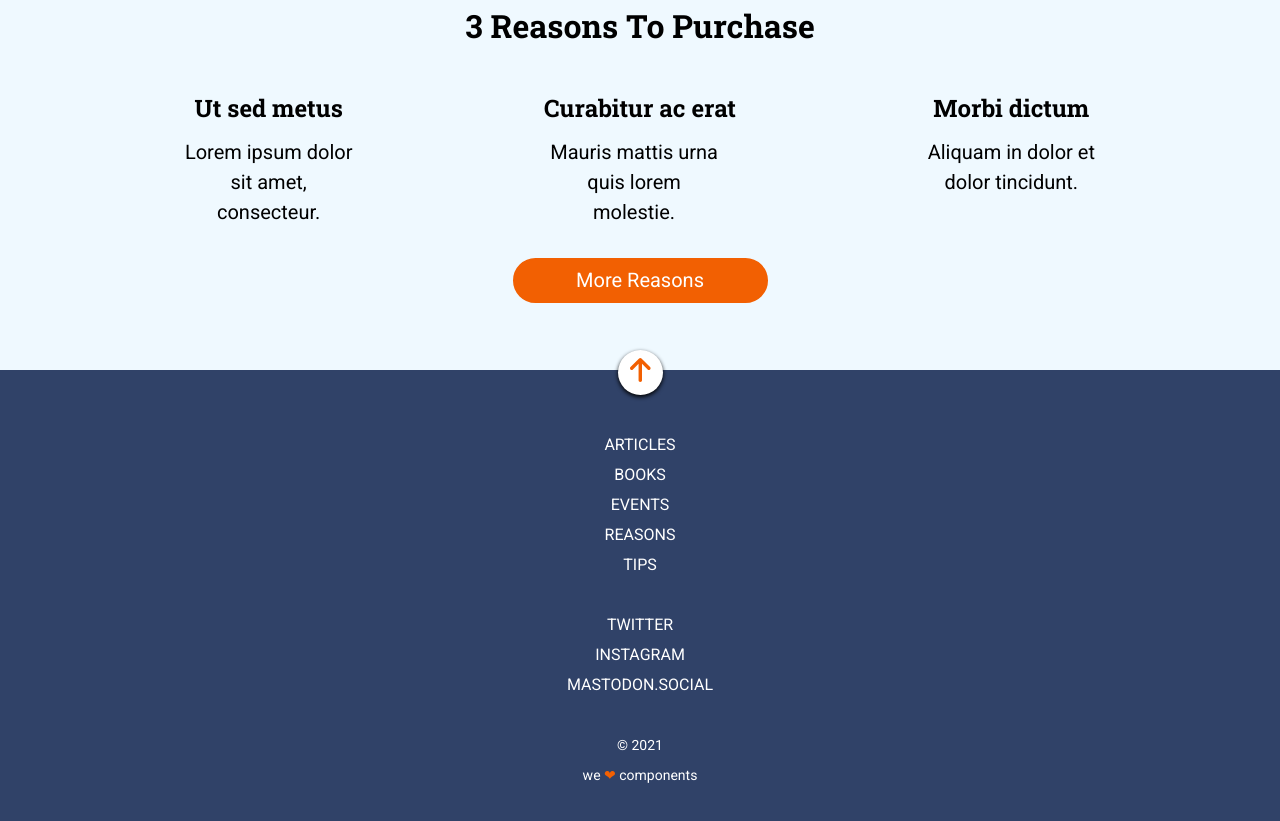
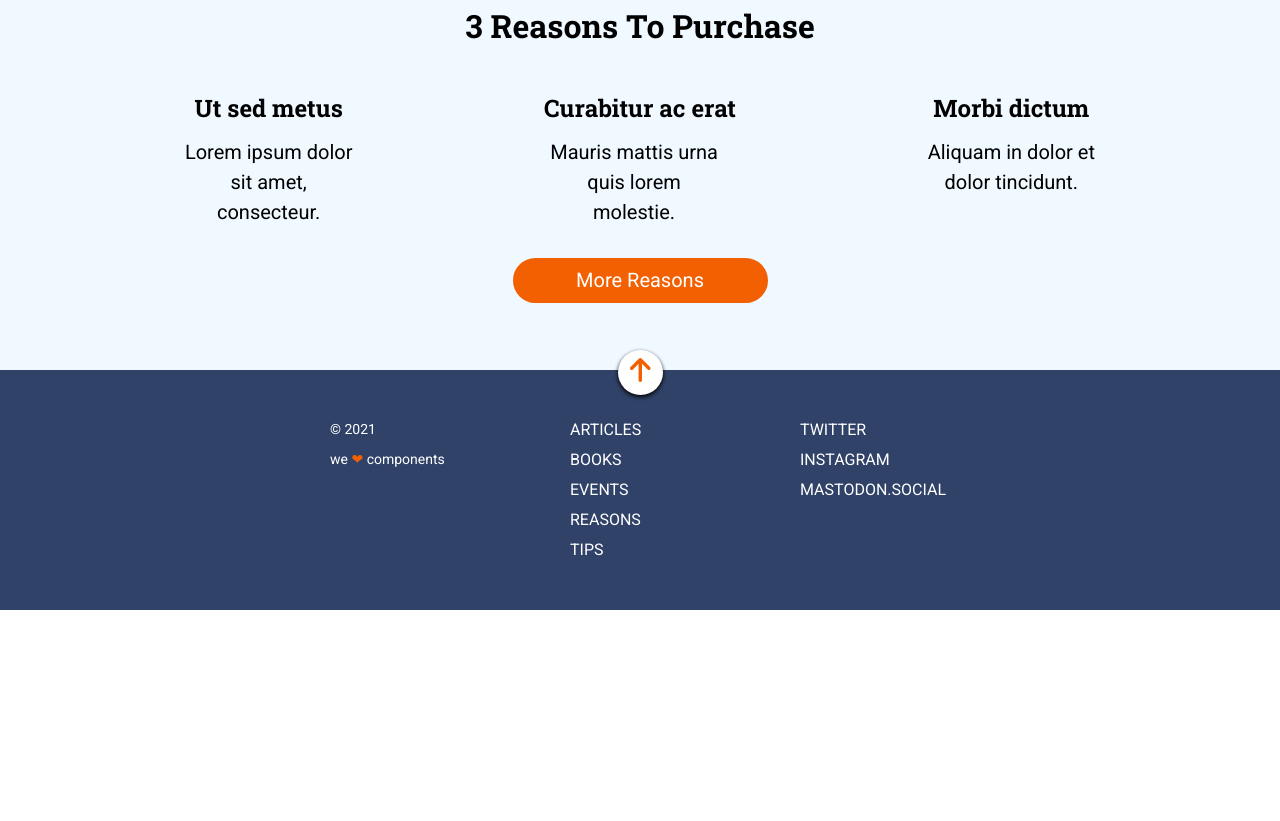
Before and after one commit to Adalab/modulo-1-evaluacion-final-rociogarrido, a website: page docs/index.html in a window 1280 px wide. Shown: the part 1185-2006 px from the top of the page. After the commit the page ends 1795 px from the top, so only its background shows below. Drawn offline with nearby package versions, Linux system fonts and the light colour scheme; files that its build step writes are made by us from their sources.

Commit message:
add mediaqueries footer

```diff
--- a/src/scss/layout/_footer.scss
+++ b/src/scss/layout/_footer.scss
@@ -4,6 +4,9 @@
   position: relative;
   display: flex;
   flex-direction: column;
+  @media all and (min-width: 768px) {
+    height: 240px;
+  }
 
   &__button {
     width: 45px;
@@ -27,11 +30,35 @@
     flex-direction: column;
     align-items: center;
     padding-top: 60px;
+    @media all and (min-width: 768px) {
+      flex-direction: row-reverse;
+      justify-content: space-between;
+      align-items: flex-start;
+      padding: 45px 39px 0 39px;
+    }
+    @media all and (min-width: 1200px) {
+      padding: 45px 330px 0 330px;
+    }
 
     .footer__menu1,
     .footer__menu2 {
       padding-bottom: 30px;
+      @media all and (min-width: 768px) {
+        padding-bottom: 45px;
+        width: 210px;
+      }
+      @media all and (min-width: 1200px) {
+        width: 160px;
+        padding-right: 30px;
+      }
     }
+
+    .footer__menu2 {
+      @media all and (min-width: 768px) {
+        order: -1;
+      }
+    }
+
     .footer__menu--list {
       list-style: none;
       font-family: $main-font;
@@ -39,6 +66,9 @@
       /*font-weight: normal;*/
       line-height: 1.88;
       text-align: center;
+      @media all and (min-width: 768px) {
+        text-align: left;
+      }
 
       .footer__menu--link {
         color: $white;
@@ -50,6 +80,13 @@
     .footer__container--small {
       display: flex;
       flex-direction: column;
+      @media all and (min-width: 768px) {
+        width: 210px;
+      }
+      @media all and (min-width: 1200px) {
+        width: 160px;
+        padding-right: 30px;
+      }
 
       .footer__container--small-copy {
         font-family: $main-font;
@@ -58,6 +95,9 @@
         line-height: 2.14;
         color: $white;
         text-align: center;
+        @media all and (min-width: 768px) {
+          text-align: left;
+        }
       }
       .footer__container--small-span {
         color: $button-color;
```
